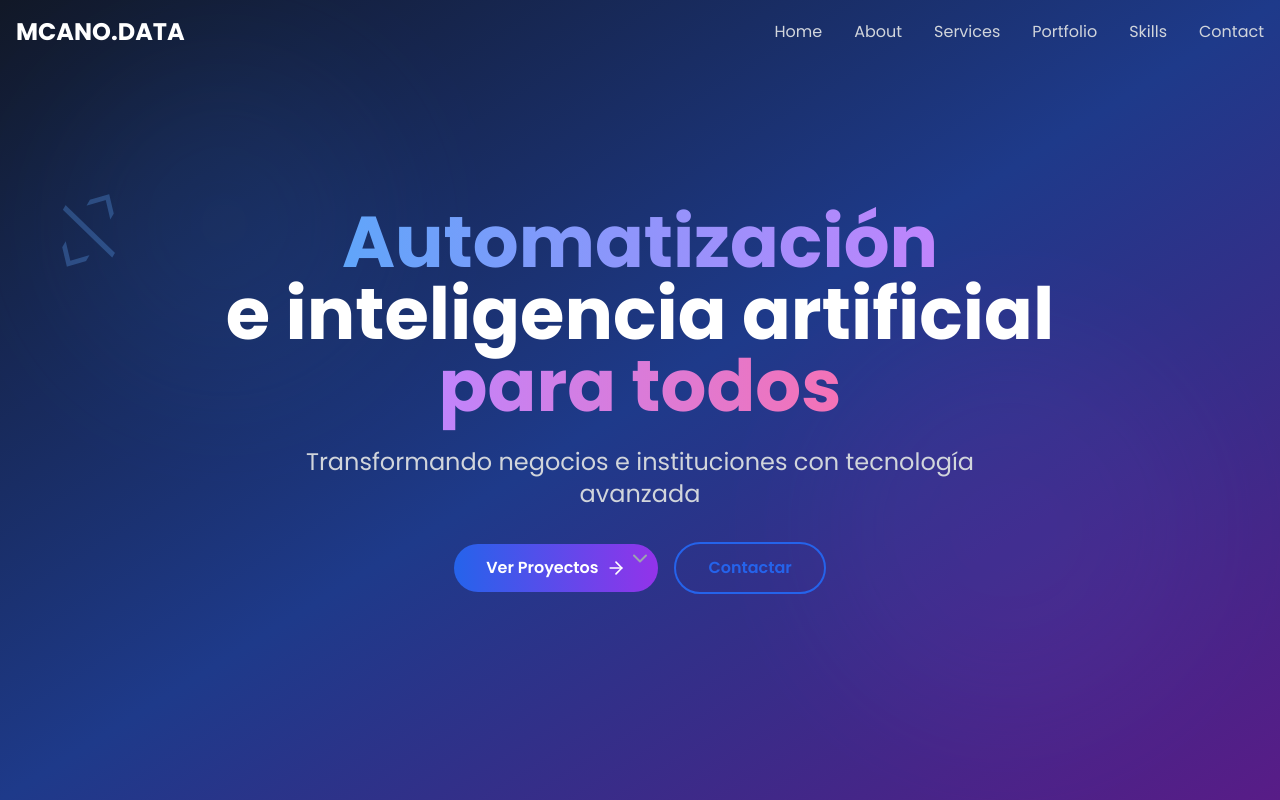
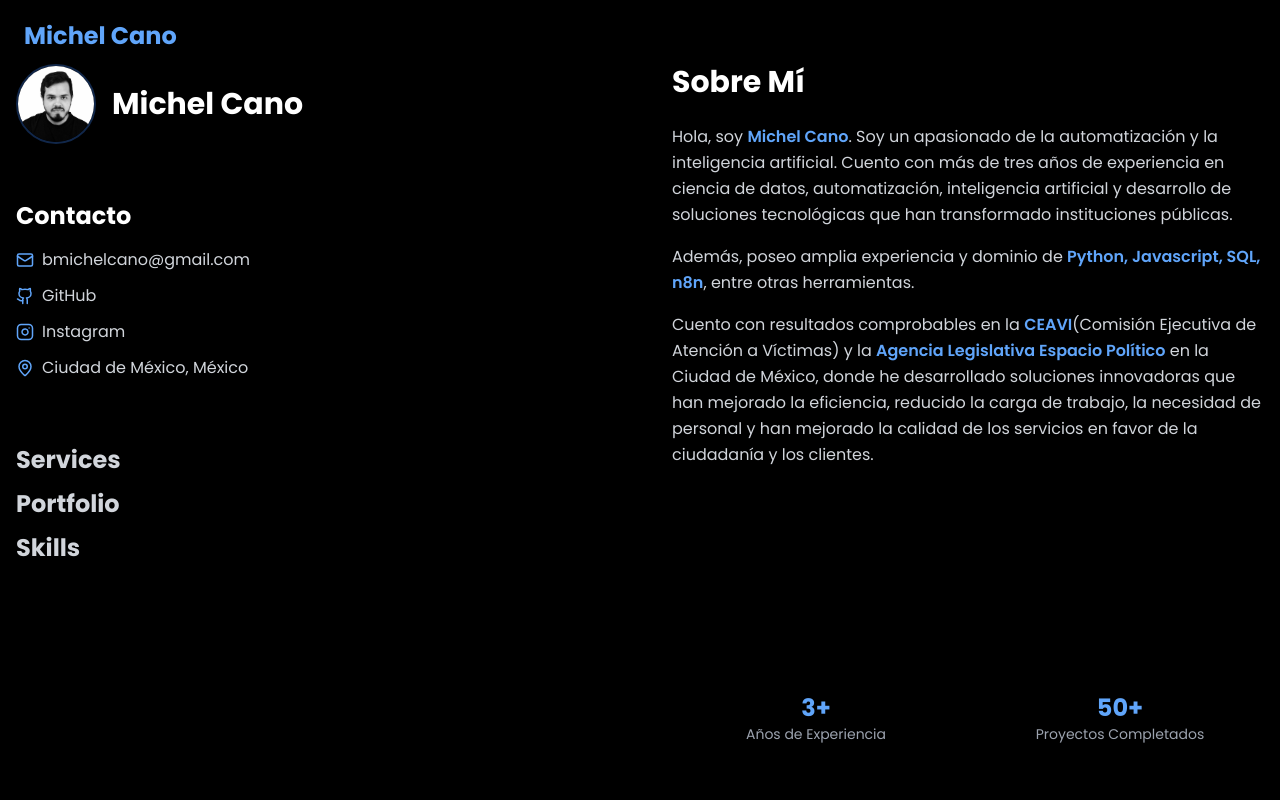
Before and after one commit to lehcimhdz/sitio_web_personal, a Next.js app: page / in a window 1280 px wide. Shown: the top 800 px of the page. Built offline with nearby package versions, Linux system fonts and the light colour scheme.

Commit message:
nueva estructura

```diff
--- a/src/app/page.tsx
+++ b/src/app/page.tsx
@@ -1,27 +1,15 @@
-import Hero from '@/components/Hero';
-import About from '@/components/About';
-import Services from '@/components/Services';
-import Portfolio from '@/components/Portfolio';
-import Skills from '@/components/Skills';
-import Contact from '@/components/Contact';
 import Navbar from '@/components/Navbar';
-import Footer from '@/components/Footer';
 import ParticlesBackground from '@/components/ParticlesBackground';
+import SinglePageLayout from '@/components/SinglePageLayout';
 
 export default function Home() {
   return (
     <>
       <ParticlesBackground />
       <Navbar />
-      <main>
-        <Hero />
-        <About />
-        <Services />
-        <Portfolio />
-        <Skills />
-        <Contact />
+      <main className="h-screen">
+        <SinglePageLayout />
       </main>
-      <Footer />
     </>
   );
 }
--- a/src/components/Navbar.tsx
+++ b/src/components/Navbar.tsx
@@ -24,48 +24,24 @@ const Navbar = () => {
   return (
     <header
       className={`fixed top-0 left-0 w-full z-50 transition-all duration-300 ${
-        scrolled ? 'bg-black/80 backdrop-blur-lg shadow-lg' : 'bg-transparent'
+        scrolled ? 'bg-black/80 backdrop-blur-lg' : 'bg-transparent'
       }`}
     >
-      <nav className="container mx-auto px-4 py-4 flex justify-between items-center">
-        <motion.a
-          href="#home"
-          className="text-2xl font-bold text-white"
+      <nav className="container mx-auto px-6 py-5 flex justify-between items-center">
+        <motion.div
+          className="text-2xl font-bold text-blue-400"
           initial={{ opacity: 0, x: -20 }}
           animate={{ opacity: 1, x: 0 }}
           transition={{ duration: 0.5 }}
         >
-          MCANO.DATA
-        </motion.a>
-
-        {/* Desktop Navigation */}
-        <motion.ul
-          className="hidden md:flex items-center gap-8"
-          initial={{ opacity: 0, y: -10 }}
-          animate={{ opacity: 1, y: 0 }}
-          transition={{ duration: 0.5, staggerChildren: 0.1 }}
-        >
-          {['home', 'about', 'services', 'portfolio', 'skills', 'contact'].map((item) => (
-            <motion.li
-              key={item}
-              whileHover={{ scale: 1.05 }}
-              whileTap={{ scale: 0.95 }}
-            >
-              <a
-                href={`#${item}`}
-                className="nav-link text-gray-300 hover:text-primary transition-colors duration-300"
-              >
-                {item.charAt(0).toUpperCase() + item.slice(1)}
-              </a>
-            </motion.li>
-          ))}
-        </motion.ul>
+          Michel Cano
+        </motion.div>
 
         {/* Mobile Navigation Toggle */}
         <div className="md:hidden">
           <button
             onClick={() => setIsOpen(!isOpen)}
-            className="text-white focus:outline-none"
+            className="text-gray-400 hover:text-blue-400 focus:outline-none"
           >
             {isOpen ? <X size={24} /> : <Menu size={24} />}
           </button>
@@ -81,30 +57,30 @@ const Navbar = () => {
           exit={{ opacity: 0 }}
         >
           <motion.ul
-            className="flex flex-col items-center gap-6 text-xl"
+            className="flex flex-col items-center gap-8 text-xl"
             initial={{ opacity: 0, y: 20 }}
             animate={{ opacity: 1, y: 0 }}
             transition={{ delay: 0.1 }}
           >
-            {['home', 'about', 'services', 'portfolio', 'skills', 'contact'].map((item) => (
-              <motion.li
-                key={item}
-                whileHover={{ scale: 1.05 }}
-                whileTap={{ scale: 0.95 }}
-              >
-                <a
-                  href={`#${item}`}
-                  className="text-white hover:text-primary transition-colors duration-300"
-                  onClick={() => setIsOpen(false)}
-                >
-                  {item.charAt(0).toUpperCase() + item.slice(1)}
-                </a>
-              </motion.li>
-            ))}
+            <motion.li whileHover={{ scale: 1.05 }} whileTap={{ scale: 0.95 }}>
+              <a href="#" className="text-gray-400 hover:text-blue-400 transition-colors duration-300" onClick={() => setIsOpen(false)}>
+                Services
+              </a>
+            </motion.li>
+            <motion.li whileHover={{ scale: 1.05 }} whileTap={{ scale: 0.95 }}>
+              <a href="#" className="text-gray-400 hover:text-blue-400 transition-colors duration-300" onClick={() => setIsOpen(false)}>
+                Portfolio
+              </a>
+            </motion.li>
+            <motion.li whileHover={{ scale: 1.05 }} whileTap={{ scale: 0.95 }}>
+              <a href="#" className="text-gray-400 hover:text-blue-400 transition-colors duration-300" onClick={() => setIsOpen(false)}>
+                Skills
+              </a>
+            </motion.li>
           </motion.ul>
 
           <button
-            className="absolute top-5 right-5 text-white"
+            className="absolute top-5 right-5 text-gray-400 hover:text-blue-400"
             onClick={() => setIsOpen(false)}
           >
             <X size={24} />
--- a/src/components/ParticlesBackground.tsx
+++ b/src/components/ParticlesBackground.tsx
@@ -21,7 +21,7 @@ const ParticlesBackground = () => {
 
     // Crear partículas
     const particlesGeometry = new THREE.BufferGeometry();
-    const particlesCount = 1500;
+    const particlesCount = 800; // Reducido el número de partículas
 
     const posArray = new Float32Array(particlesCount * 3);
 
@@ -33,10 +33,11 @@ const ParticlesBackground = () => {
 
     // Material de las partículas
     const particlesMaterial = new THREE.PointsMaterial({
-      size: 0.005,
+      size: 0.003, // Reducido el tamaño
       color: 0x3b82f6,
       transparent: true,
       blending: THREE.AdditiveBlending,
+      opacity: 0.5, // Más transparente
     });
 
     // Crear el sistema de partículas
@@ -61,12 +62,12 @@ const ParticlesBackground = () => {
     const animate = () => {
       requestAnimationFrame(animate);
 
-      particlesMesh.rotation.x += 0.0005;
-      particlesMesh.rotation.y += 0.0005;
+      particlesMesh.rotation.x += 0.0002; // Movimiento más lento
+      particlesMesh.rotation.y += 0.0002; // Movimiento más lento
 
       // Movimiento suave siguiendo el mouse
-      particlesMesh.rotation.x += mouseY * 0.0005;
-      particlesMesh.rotation.y += mouseX * 0.0005;
+      particlesMesh.rotation.x += mouseY * 0.0002; // Menos sensible
+      particlesMesh.rotation.y += mouseX * 0.0002; // Menos sensible
 
       renderer.render(scene, camera);
     };
@@ -95,7 +96,7 @@ const ParticlesBackground = () => {
   return (
     <div
       ref={containerRef}
-      className="fixed top-0 left-0 w-full h-full z-[-1] pointer-events-none"
+      className="fixed top-0 left-0 w-full h-full z-[-1] pointer-events-none opacity-60"
     />
   );
 };
--- /dev/null
+++ b/src/components/SinglePageLayout.tsx
@@ -0,0 +1,173 @@
+'use client';
+
+import { motion } from 'framer-motion';
+import Image from 'next/image';
+import { Mail, Github, Instagram, MapPin } from 'lucide-react';
+
+const SinglePageLayout = () => {
+  return (
+    <div className="min-h-screen flex items-center justify-center bg-black overflow-hidden">
+      <div className="container mx-auto px-4 py-16 relative z-10">
+        <div className="grid grid-cols-1 md:grid-cols-2 gap-8 h-[calc(100vh-120px)]">
+
+          {/* Columna izquierda - Contacto y navegación */}
+          <motion.div
+            className="flex flex-col gap-8 overflow-auto pr-4"
+            initial={{ opacity: 0, x: -20 }}
+            animate={{ opacity: 1, x: 0 }}
+            transition={{ duration: 0.8 }}
+          >
+            {/* Nombre y foto */}
+            <div className="flex items-center gap-4 mb-6">
+              <div className="relative w-20 h-20 rounded-full overflow-hidden border-2 border-blue-500/30">
+                <Image
+                  src="/img/profile-photo.jpg"
+                  alt="Michel Cano"
+                  fill
+                  className="object-cover"
+                  priority
+                  sizes="(max-width: 768px) 100vw, 50vw"
+                />
+              </div>
+              <h1 className="text-3xl font-bold text-white">
+                Michel Cano
+              </h1>
+            </div>
+
+            {/* Contacto */}
+            <div className="mb-8">
+              <h2 className="text-2xl font-bold mb-4 text-white">
+                Contacto
+              </h2>
+
+              <div className="flex flex-col gap-3">
+                <motion.a
+                  href="mailto:bmichelcano@gmail.com"
+                  className="flex items-center gap-2 text-gray-300 hover:text-blue-400 transition-colors duration-300"
+                  whileHover={{ x: 3 }}
+                >
+                  <Mail size={18} className="text-blue-400" />
+                  <span>bmichelcano@gmail.com</span>
+                </motion.a>
+
+                <motion.a
+                  href="https://github.com/lehcimhdz"
+                  target="_blank"
+                  rel="noopener noreferrer"
+                  className="flex items-center gap-2 text-gray-300 hover:text-blue-400 transition-colors duration-300"
+                  whileHover={{ x: 3 }}
+                >
+                  <Github size={18} className="text-blue-400" />
+                  <span>GitHub</span>
+                </motion.a>
+
+                <motion.a
+                  href="https://instagram.com/chlehcim"
+                  target="_blank"
+                  rel="noopener noreferrer"
+                  className="flex items-center gap-2 text-gray-300 hover:text-blue-400 transition-colors duration-300"
+                  whileHover={{ x: 3 }}
+                >
+                  <Instagram size={18} className="text-blue-400" />
+                  <span>Instagram</span>
+                </motion.a>
+
+                <motion.div
+                  className="flex items-center gap-2 text-gray-300"
+                  whileHover={{ x: 3 }}
+                >
+                  <MapPin size={18} className="text-blue-400" />
+                  <span>Ciudad de México, México</span>
+                </motion.div>
+              </div>
+            </div>
+
+            {/* Navegación simplificada */}
+            <div>
+              <motion.a
+                href="#"
+                className="block text-2xl font-bold text-gray-300 hover:text-blue-400 transition-colors duration-300 mb-3"
+                whileHover={{ x: 3 }}
+              >
+                Services
+              </motion.a>
+
+              <motion.a
+                href="#"
+                className="block text-2xl font-bold text-gray-300 hover:text-blue-400 transition-colors duration-300 mb-3"
+                whileHover={{ x: 3 }}
+              >
+                Portfolio
+              </motion.a>
+
+              <motion.a
+                href="#"
+                className="block text-2xl font-bold text-gray-300 hover:text-blue-400 transition-colors duration-300 mb-3"
+                whileHover={{ x: 3 }}
+              >
+                Skills
+              </motion.a>
+            </div>
+          </motion.div>
+
+          {/* Columna derecha - Sobre mí */}
+          <motion.div
+            className="flex flex-col overflow-auto pl-4"
+            initial={{ opacity: 0, x: 20 }}
+            animate={{ opacity: 1, x: 0 }}
+            transition={{ duration: 0.8, delay: 0.4 }}
+          >
+            <h2 className="text-3xl font-bold mb-6 text-white">
+              Sobre Mí
+            </h2>
+
+            <div className="space-y-4 text-gray-300 leading-relaxed">
+              <p>
+                Hola, soy <span className="text-blue-400 font-semibold">Michel Cano</span>.
+                Soy un apasionado de la automatización y la inteligencia artificial.
+                Cuento con más de tres años de experiencia en ciencia de datos,
+                automatización, inteligencia artificial y desarrollo de soluciones
+                tecnológicas que han transformado instituciones públicas.
+              </p>
+
+              <p>
+                Además, poseo amplia experiencia y dominio de{' '}
+                <span className="text-blue-400 font-semibold">
+                  Python, Javascript, SQL, n8n
+                </span>,
+                entre otras herramientas.
+              </p>
+
+              <p>
+                Cuento con resultados comprobables en la{' '}
+                <span className="text-blue-400 font-semibold">CEAVI</span>
+                (Comisión Ejecutiva de Atención a Víctimas) y la{' '}
+                <span className="text-blue-400 font-semibold">
+                  Agencia Legislativa Espacio Político
+                </span>{' '}
+                en la Ciudad de México, donde he desarrollado soluciones
+                innovadoras que han mejorado la eficiencia, reducido la carga
+                de trabajo, la necesidad de personal y han mejorado la calidad
+                de los servicios en favor de la ciudadanía y los clientes.
+              </p>
+            </div>
+
+            {/* Stats */}
+            <div className="grid grid-cols-2 gap-4 mt-auto pt-6">
+              <div className="text-center">
+                <div className="text-2xl font-bold text-blue-400">3+</div>
+                <div className="text-sm text-gray-400">Años de Experiencia</div>
+              </div>
+              <div className="text-center">
+                <div className="text-2xl font-bold text-blue-400">50+</div>
+                <div className="text-sm text-gray-400">Proyectos Completados</div>
+              </div>
+            </div>
+          </motion.div>
+        </div>
+      </div>
+    </div>
+  );
+};
+
+export default SinglePageLayout;
```
